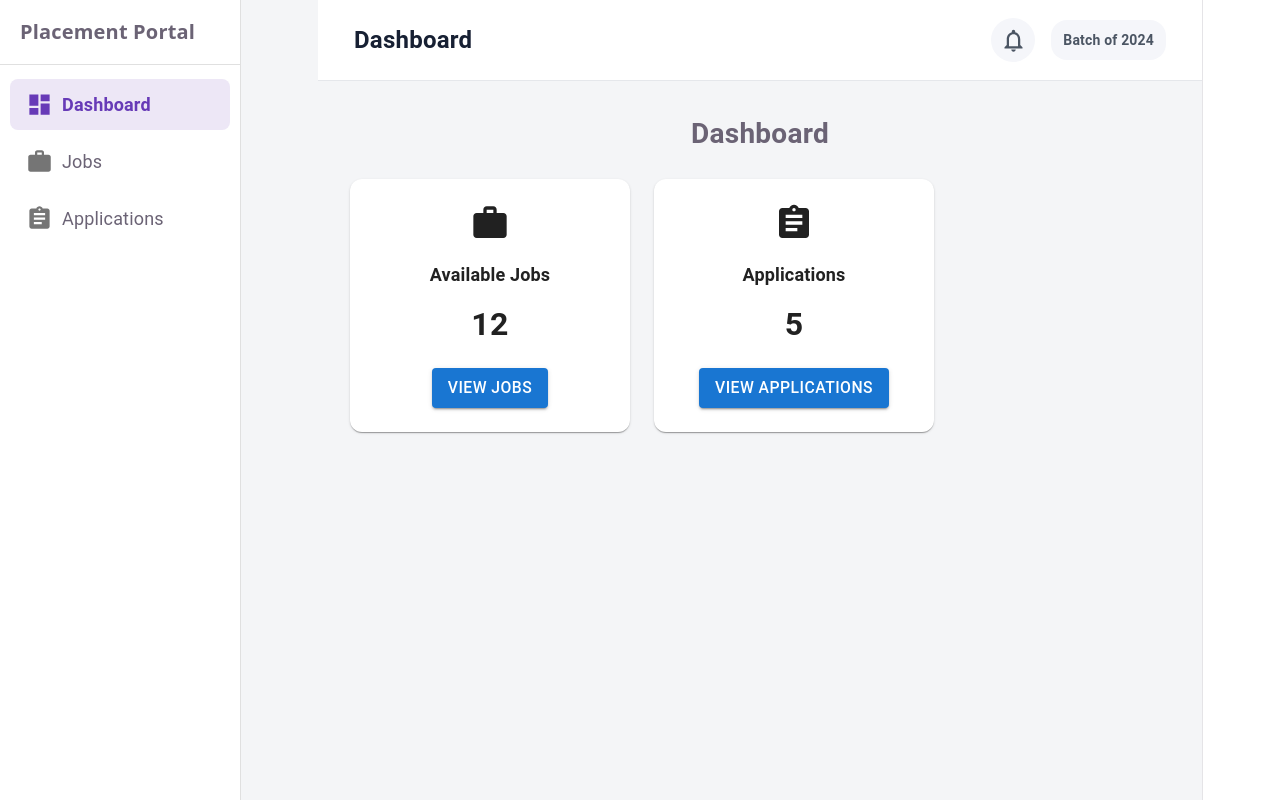
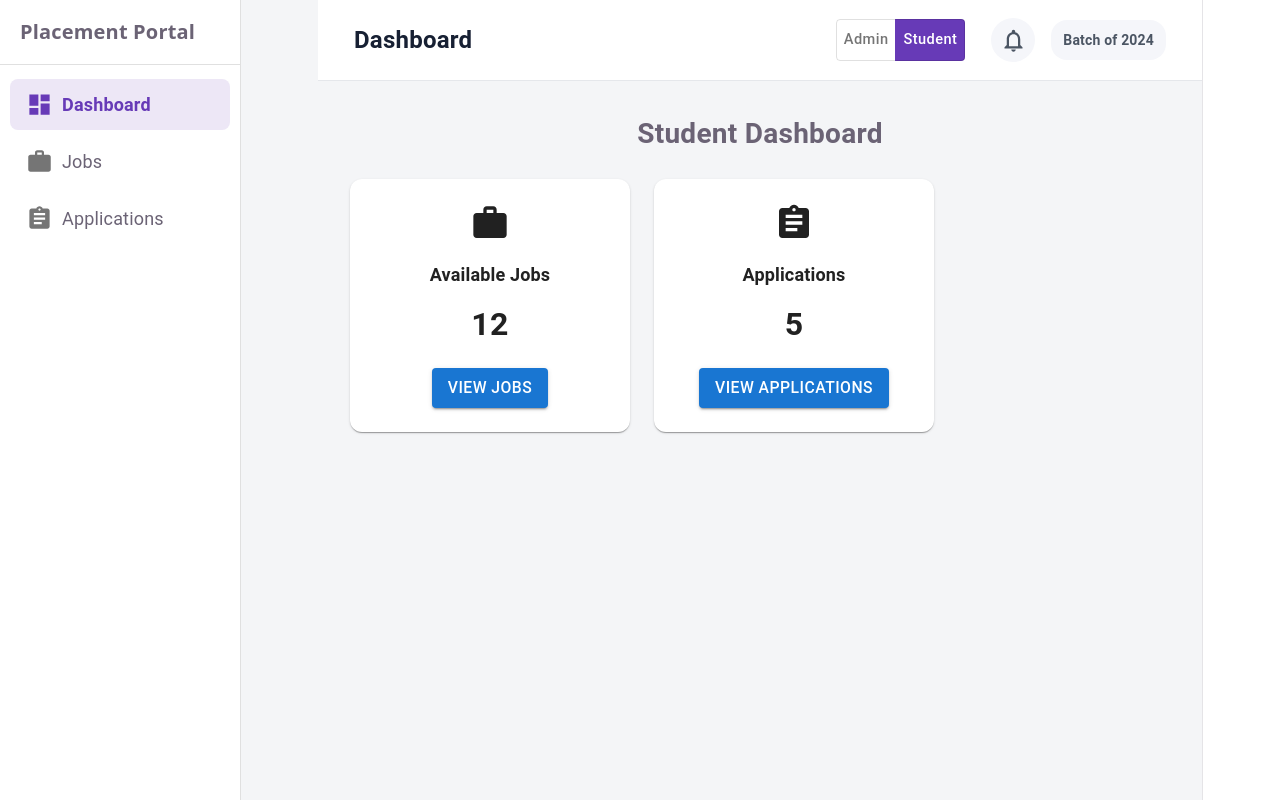
Before and after one commit to ananyaghosal5922-bit/placement-ui-, a React (Vite) app: page / in a window 1280 px wide. Built offline with nearby package versions, Linux system fonts and the light colour scheme.

Commit message:
added admin and student dashboard

```diff
--- a/src/App.jsx
+++ b/src/App.jsx
@@ -1,13 +1,16 @@
+import { useState } from "react";
 import { BrowserRouter } from "react-router-dom";
 
 import MainLayout from "./layouts/MainLayout";
 import AppRoutes from "./routes/AppRoutes";
 
 function App() {
+  const [role, setRole] = useState("student");
+
   return (
     <BrowserRouter>
-      <MainLayout>
-        <AppRoutes />
+      <MainLayout role={role} setRole={setRole}>
+        <AppRoutes role={role} />
       </MainLayout>
     </BrowserRouter>
   );
--- a/src/components/TopBar.css
+++ b/src/components/TopBar.css
@@ -41,3 +41,22 @@
   font-size: 14px !important;
   height: 40px !important;
 }
+
+.topbar-actions .MuiToggleButtonGroup-root {
+  margin-right: 10px;
+}
+
+.topbar-actions .MuiToggleButton-root {
+  text-transform: none;
+  font-weight: 500;
+}
+
+.topbar-actions .MuiToggleButton-root.Mui-selected {
+  background-color: #673ab7 !important;
+  color: white !important;
+}
+
+.topbar-actions .MuiToggleButton-root.Mui-selected:hover {
+  background-color: #5e35b1 !important;
+  color: white !important;
+}
--- a/src/components/TopBar.jsx
+++ b/src/components/TopBar.jsx
@@ -4,13 +4,15 @@ import {
   Typography,
   IconButton,
   Chip,
+  ToggleButton,
+  ToggleButtonGroup,
 } from "@mui/material";
 
 import NotificationsNoneIcon from "@mui/icons-material/NotificationsNone";
 
 import "./TopBar.css";
 
-function TopBar({ title }) {
+function TopBar({ title, role, setRole }) {
   return (
     <AppBar position="static" className="topbar">
       <Toolbar className="topbar-toolbar">
@@ -20,6 +22,25 @@ function TopBar({ title }) {
         </Typography>
 
         <div className="topbar-actions">
+
+          <ToggleButtonGroup
+            value={role}
+            exclusive
+            size="small"
+            onChange={(event, newRole) => {
+              if (newRole !== null) {
+                setRole(newRole);
+              }
+            }}
+          >
+            <ToggleButton value="admin">
+              Admin
+            </ToggleButton>
+
+            <ToggleButton value="student">
+              Student
+            </ToggleButton>
+          </ToggleButtonGroup>
 
           <IconButton className="notification-button">
             <NotificationsNoneIcon />
--- a/src/layouts/MainLayout.jsx
+++ b/src/layouts/MainLayout.jsx
@@ -7,7 +7,7 @@ import TopBar from "../components/TopBar";
 
 import "./MainLayout.css";
 
-function MainLayout({ children }) {
+function MainLayout({ children, role, setRole }) {
   const location = useLocation();
 
   const getPageTitle = () => {
@@ -35,7 +35,11 @@ function MainLayout({ children }) {
       <Sidebar />
 
       <div className="main-content">
-        <TopBar title={getPageTitle()} />
+        <TopBar
+  title={getPageTitle()}
+  role={role}
+  setRole={setRole}
+/>
 
         <main className="page-content">
           {children}
--- a/src/pages/Dashboard.jsx
+++ b/src/pages/Dashboard.jsx
@@ -4,14 +4,33 @@ import AssignmentIcon from "@mui/icons-material/Assignment";
 
 import "./Dashboard.css";
 
-function Dashboard() {
+function Dashboard({ role }) {
   return (
     <Box className="dashboard-page">
       <Typography className="dashboard-heading">
-        Dashboard
+         {role === "admin" ? "Admin Dashboard" : "Student Dashboard"}
       </Typography>
 
 <Box className="dashboard-cards">
+    {role === "admin" && (
+  <Card className="dashboard-card">
+    <CardContent>
+      <WorkIcon className="dashboard-icon" />
+
+      <Typography className="dashboard-card-title">
+        Manage Jobs
+      </Typography>
+
+      <Typography className="dashboard-card-number">
+        12
+      </Typography>
+
+      <Button variant="contained">
+        Manage Drives
+      </Button>
+    </CardContent>
+  </Card>
+)}
 <Card className="dashboard-card">
     <CardContent>
     <WorkIcon className="dashboard-icon" />
--- a/src/routes/AppRoutes.jsx
+++ b/src/routes/AppRoutes.jsx
@@ -5,10 +5,10 @@ import Jobs from "../pages/Jobs";
 import JobDetails from "../pages/JobDetails";
 import Applications from "../pages/Applications";
 
-function AppRoutes() {
+function AppRoutes({ role }) {
   return (
     <Routes>
-      <Route path="/" element={<Dashboard />} />
+      <Route path="/" element={<Dashboard role={role}/>} />
       <Route path="/jobs" element={<Jobs />} />
       <Route path="/job-details" element={<JobDetails />} />
       <Route path="/applications" element={<Applications />} />
```
Lines whose indentation alone changed are shown as unchanged.
